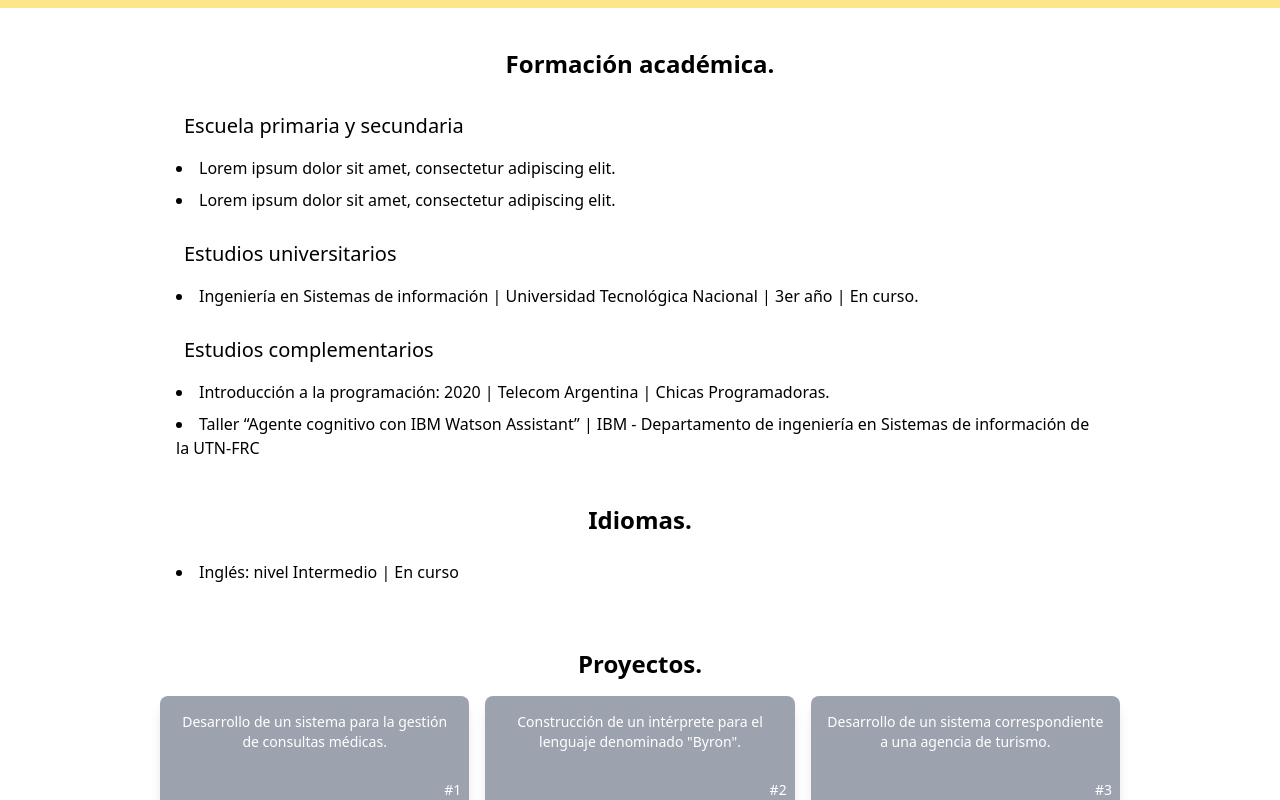
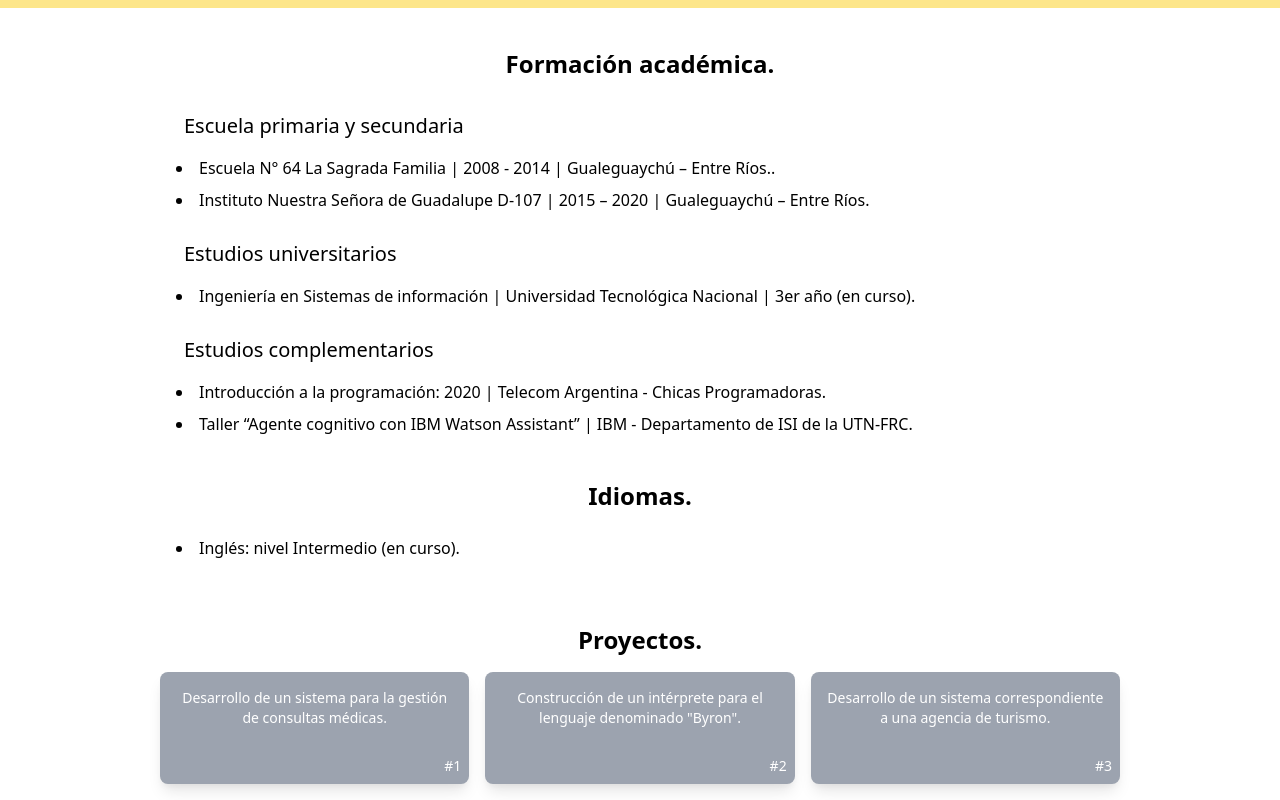
Before and after one commit to IaraMartinelli/CV_Iara-Martinelli, a plain HTML site: page index.html in a window 1280 px wide. Shown: the part 508-1308 px from the top of the page. Drawn offline with nearby package versions, Linux system fonts and the light colour scheme.

Commit message:
Ultima versión 28/02

```diff
--- a/index.html
+++ b/index.html
@@ -30,26 +30,25 @@
             <h2 class="p-2 text-2xl text-center font-semibold"> Formación académica. </h2>
                 <div class="m-3">
                 <h3 class="p-3 text-xl font-medium"> Escuela primaria y secundaria </h3>
-                    <li class="p-1">Lorem ipsum dolor sit amet, consectetur adipiscing elit.</li>
-                    <li class="p-1">Lorem ipsum dolor sit amet, consectetur adipiscing elit.</li>
+                    <li class="p-1">Escuela N° 64 La Sagrada Familia | 2008 - 2014 | Gualeguaychú – Entre Ríos..</li>
+                    <li class="p-1">Instituto Nuestra Señora de Guadalupe D-107 | 2015 – 2020 | Gualeguaychú – Entre Ríos.</li>
                 </div>
 
                 <div class="m-3">
                 <h3 class="p-3 text-xl font-medium"> Estudios universitarios </h3>
-                    <li class="p-1">Ingeniería en Sistemas de información | Universidad Tecnológica Nacional | 3er año | En curso.</li>
+                    <li class="p-1">Ingeniería en Sistemas de información | Universidad Tecnológica Nacional | 3er año (en curso).</li>
                 </div>
 
                 <div class="m-3">
                 <h3 class="p-3 text-xl font-medium"> Estudios complementarios </h3>
-                    <li class="p-1">Introducción a la programación: 2020 | Telecom Argentina | Chicas Programadoras. </li>
-                    <li class="p-1">Taller “Agente cognitivo con IBM Watson Assistant” | IBM - Departamento de ingeniería en Sistemas de información de la UTN-FRC</li>
-                  <!--  <li class="p-1">Curso de JavaScript Full: 2023 | Udemy - Grover Vázquez | En curso. </li>-->
+                    <li class="p-1">Introducción a la programación: 2020 | Telecom Argentina - Chicas Programadoras. </li>
+                    <li class="p-1">Taller “Agente cognitivo con IBM Watson Assistant” | IBM - Departamento de ISI de la UTN-FRC.</li>
                 </div>
         </section>
 
         <section class="my-8">
             <h2 class="p-2 text-2xl text-center font-semibold"> Idiomas. </h2>
-            <li class="p-4">Inglés: nivel Intermedio | En curso</li>
+            <li class="p-4">Inglés: nivel Intermedio (en curso).</li>
         </section>
 
         <section class="my-8">
```
